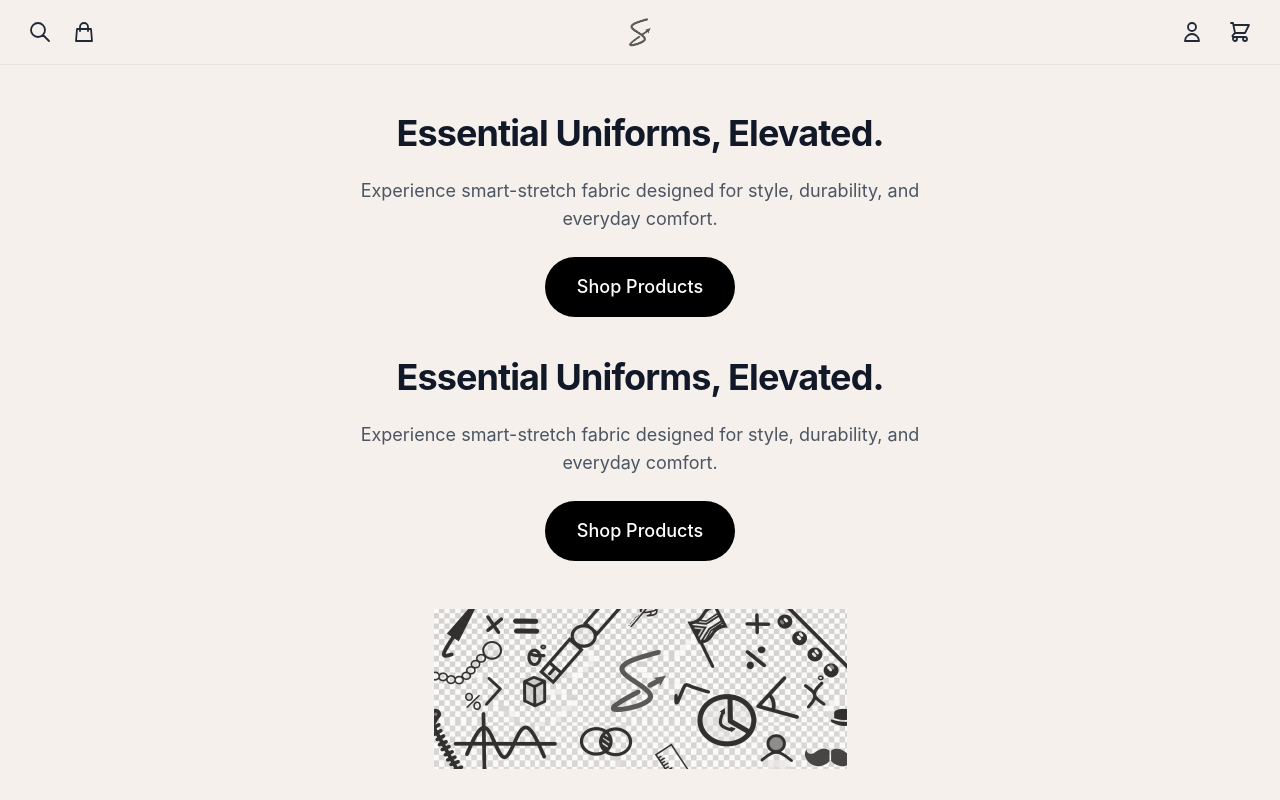
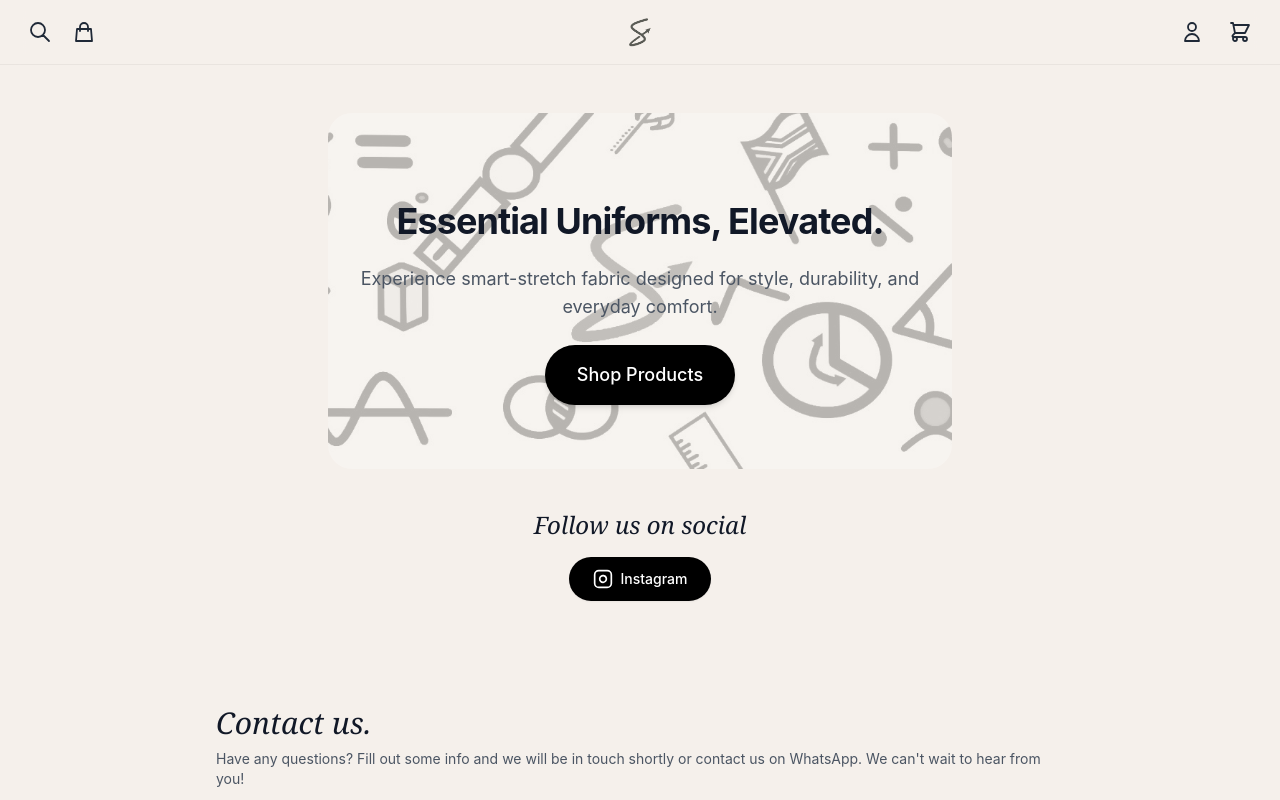
Before and after one commit to Mchaity/sekewl-website, a plain HTML site: page index.html in a window 1280 px wide. Shown: the top 800 px of the page. Drawn offline with nearby package versions, Linux system fonts and the light colour scheme.

Commit message:
Update index.html

```diff
--- a/index.html
+++ b/index.html
@@ -63,32 +63,26 @@
         <!-- Homepage Content -->
 <main class="max-w-4xl mx-auto px-6 py-12 flex flex-col justify-center text-center space-y-10">
 
-    <!-- Hero Section -->
-    <section class="space-y-6">
-        <h1 class="text-4xl font-bold tracking-tight text-gray-900">Essential Uniforms, Elevated.</h1>
-        <p class="text-lg text-gray-600 max-w-xl mx-auto">Experience smart-stretch fabric designed for style, durability, and everyday comfort.</p>
-        <a href="products.html" class="inline-block bg-black text-white px-8 py-4 rounded-full font-medium text-lg hover:bg-gray-800 transition">
-            Shop Products
-        </a>
-    </section>
+                <!-- Hero Section with Background Doodles -->
+            <section class="relative rounded-3xl overflow-hidden py-16 px-6 flex flex-col items-center justify-center text-center space-y-6">
 
-                <!-- Hero Section -->
-            <section class="space-y-6">
-                <h1 class="text-4xl font-bold tracking-tight text-gray-900">Essential Uniforms, Elevated.</h1>
-                <p class="text-lg text-gray-600 max-w-xl mx-auto">Experience smart-stretch fabric designed for style, durability, and everyday comfort.</p>
-                <div class="space-y-8 flex flex-col items-center">
-                    <a href="products.html" class="inline-block bg-black text-white px-8 py-4 rounded-full font-medium text-lg hover:bg-gray-800 transition">
-                        Shop Products
-                    </a>
+                <!-- Background Doodle Image Layer -->
+                <div class="absolute inset-0 z-0 flex items-center justify-center opacity-25 pointer-events-none">
+                    <img src="sekewl background.jpeg" alt="Background Doodles" class="w-full h-full object-cover">
+                </div>
 
-                    <!-- Doodles Image (Transparent Background) -->
-                    <div class="w-full max-w-lg px-4 flex justify-center py-4">
-                        <img src="background.png"
-                             alt="SeKewl Doodles Pattern"
-                             class="w-full h-auto max-h-[160px] object-contain opacity-80 pointer-events-none">
+                <!-- Content Layer (Sits on top of the background) -->
+                <div class="relative z-10 space-y-6 max-w-xl mx-auto">
+                    <h1 class="text-4xl font-bold tracking-tight text-gray-900">Essential Uniforms, Elevated.</h1>
+                    <p class="text-lg text-gray-600">Experience smart-stretch fabric designed for style, durability, and everyday comfort.</p>
+                    <div>
+                        <a href="products.html" class="inline-block bg-black text-white px-8 py-4 rounded-full font-medium text-lg hover:bg-gray-800 transition shadow-md">
+                            Shop Products
+                        </a>
                     </div>
                 </div>
             </section>
+
 
 
     <!-- Brand Pitch / Description Section -->
```
